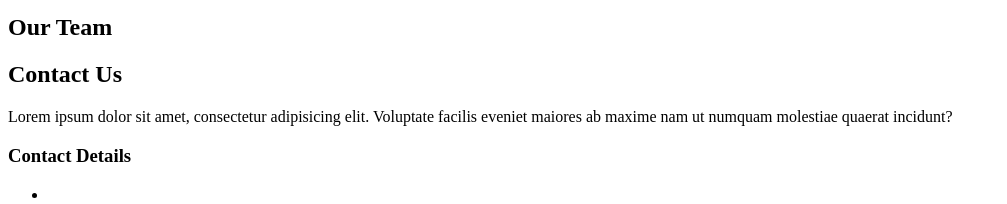
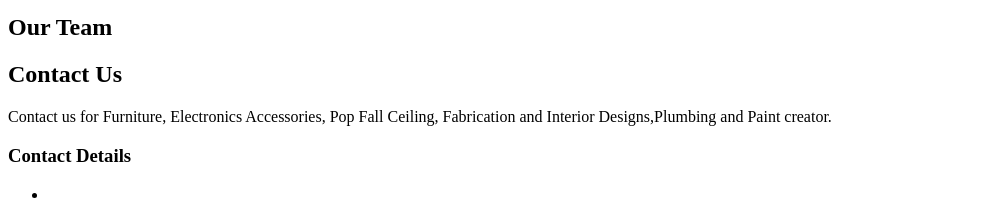
Before and after one commit to hetvikavathiya/rk_group, a PHP site: the page made by application/views/frontend/home.php in a window 1280 px wide. Shown: the part 1277-1481 px from the top of the page, without its empty margins (0-1007 px from the left). Run offline with PHP 8.4, Linux system fonts and the light colour scheme; the template is opened without the code that fills it, so the values that code supplies are empty.

Commit message:
add contact us description also home page

```diff
--- a/application/views/frontend/contactus.php
+++ b/application/views/frontend/contactus.php
@@ -10,8 +10,7 @@ $this->load->view('frontend/slider');
             <div class="col-xl-6 col-lg-8">
                 <div class="title text-center">
                     <h2>Contact Us</h2>
-                    <p>Lorem ipsum dolor sit amet, consectetur adipisicing elit. Voluptate facilis eveniet maiores ab maxime nam
-                        ut numquam molestiae quaerat incidunt?</p>
+                    <p>Contact us for Furniture, Electronics Accessories, Pop Fall Ceiling, Fabrication and Interior Designs,Plumbing and Paint creator.</p>
                     <div class="border"></div>
                 </div>
             </div>
--- a/application/views/frontend/home.php
+++ b/application/views/frontend/home.php
@@ -266,8 +266,7 @@
             <div class="col-xl-6 col-lg-8">
                 <div class="title text-center">
                     <h2>Contact Us</h2>
-                    <p>Lorem ipsum dolor sit amet, consectetur adipisicing elit. Voluptate facilis eveniet maiores ab maxime nam
-                        ut numquam molestiae quaerat incidunt?</p>
+                    <p>Contact us for Furniture, Electronics Accessories, Pop Fall Ceiling, Fabrication and Interior Designs,Plumbing and Paint creator.</p>
                     <div class="border"></div>
                 </div>
             </div>
```
